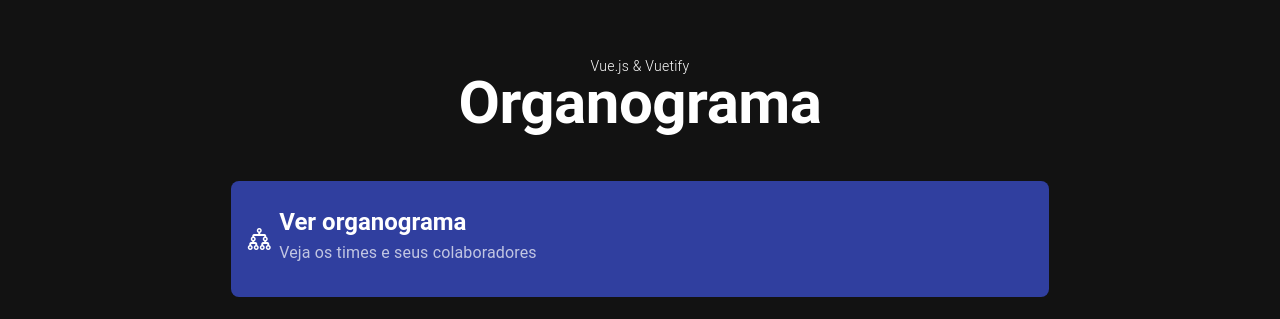
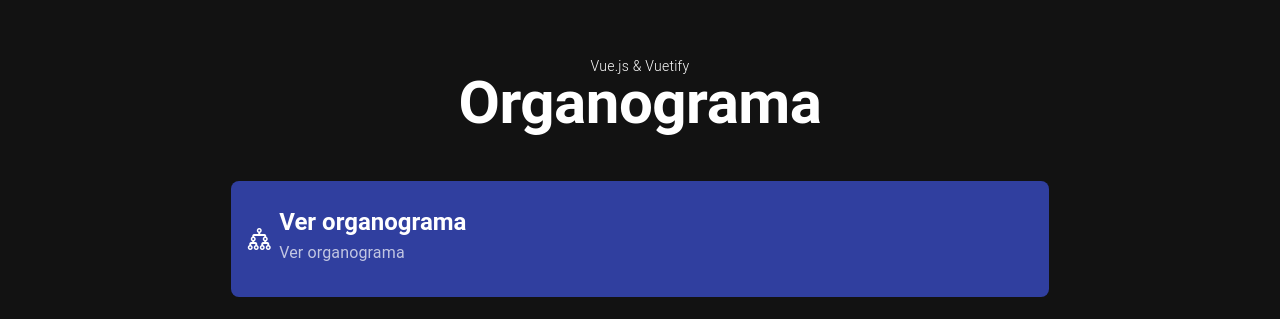
Before and after one commit to lealvesrs/organograma_vuejs, a Vue app: page / in a window 1280 px wide. Shown: the part 133-452 px from the top of the page. Built offline with nearby package versions, Linux system fonts and the light colour scheme.

Commit message:
feat: criando componente de card da tela inicial

```diff
--- /dev/null
+++ b/src/components/CardHome.vue
@@ -0,0 +1,27 @@
+<template>
+    <router-link :to="path"><v-card class="py-4" color="indigo-darken-2" :prepend-icon="icon"
+            rounded="lg" variant="flat">
+
+            <template #title>
+                <h2 class="text-md-h5 text-h6 font-weight-bold text-wrap">{{title}}</h2>
+            </template>
+
+            <template #subtitle>
+                <div class="text-subtitle-1 text-wrap">
+                    {{subtitle}}
+                </div>
+            </template>
+
+        </v-card></router-link>
+</template>
+
+<script>
+export default {
+    props:{
+        path:String,
+        icon:String,
+        title:String,
+        subtitle:String
+    }
+}
+</script>
--- a/src/components/HelloWorld.vue
+++ b/src/components/HelloWorld.vue
@@ -1,9 +1,6 @@
 <template>
   <v-container class="fill-height">
-    <v-responsive
-      class="align-center fill-height mx-auto"
-      max-width="70%"
-    >
+    <v-responsive class="align-center fill-height mx-auto" max-width="70%">
 
       <div class="text-center pb-12">
         <div class="text-body-2 font-weight-light mb-n1">Vue.js & Vuetify</div>
@@ -15,68 +12,20 @@
       <v-row>
 
         <v-col cols="12">
-          <router-link to="/times"><v-card
-            class="py-4"
-            color="indigo-darken-2"
-            prepend-icon="mdi mdi-family-tree"
-            rounded="lg"
-            variant="flat"
-          >
+          <CardHome path="/times" title="Ver organograma" subtitle="Ver organograma" icon="mdi mdi-family-tree">
+          </CardHome>
 
-            <template #title>
-              <h2 class="text-h5 font-weight-bold">Ver organograma</h2>
-            </template>
-
-            <template #subtitle>
-              <div class="text-subtitle-1">
-                Veja os times e seus colaboradores
-              </div>
-            </template>
-
-          </v-card></router-link>
         </v-col>
-        <v-col cols="6">
-          <router-link to="/cadColaborador"><v-card
-            class="py-4"
-            color="indigo-darken-2"
-            prepend-icon="mdi mdi-account-multiple-plus"
-            rounded="lg"
-            variant="flat"
-          >
-
-            <template #title>
-              <h2 class="text-h5 font-weight-bold">Cadastrar novo colaborador</h2>
-            </template>
-
-            <template #subtitle>
-              <div class="text-subtitle-1">
-                Adicione um novo membro ao time
-              </div>
-            </template>
-
-          </v-card></router-link>
+        <v-col :cols="cols()">
+          <CardHome path="/cadColaborador" title="Cadastrar novo colaborador" subtitle="Adicione um novo membro ao time"
+            icon="mdi mdi-account-multiple-plus">
+          </CardHome>
         </v-col>
 
-        <v-col cols="6">
-          <router-link to="/cadTimes"><v-card
-            class="py-4"
-            color="indigo-darken-2"
-            prepend-icon="mdi mdi-view-grid-plus"
-            rounded="lg"
-            variant="flat"
-          >
-
-            <template #title>
-              <h2 class="text-h5 font-weight-bold">Cadastrar novo time</h2>
-            </template>
-
-            <template #subtitle>
-              <div class="text-subtitle-1">
-                Adicione um novo time
-              </div>
-            </template>
-
-          </v-card></router-link>
+        <v-col :cols="cols()">
+          <CardHome path="/cadTimes" title="Cadastrar novo time" subtitle="Adicione um novo time"
+            icon="mdi mdi-view-grid-plus">
+          </CardHome>
         </v-col>
 
       </v-row>
@@ -84,14 +33,22 @@
   </v-container>
 </template>
 
-<script setup>
-
-  //
+<script>
+export default {
+  methods: {
+    cols() {
+      if (this.$vuetify.display.mobile) {
+        return '12'
+      } else {
+        return '6'
+      }
+    }
+  }
+}
 </script>
 
 <style scoped>
 a {
   text-decoration: none;
 }
-
 </style>
```
